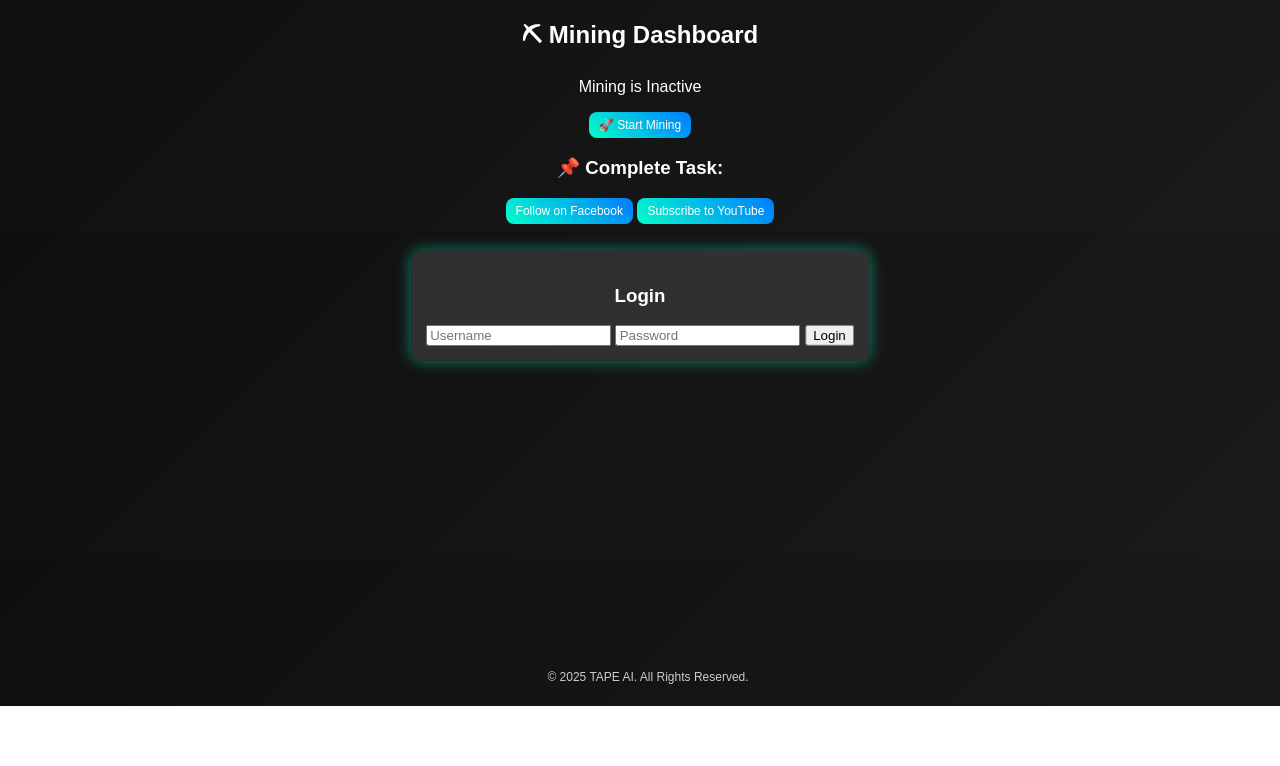
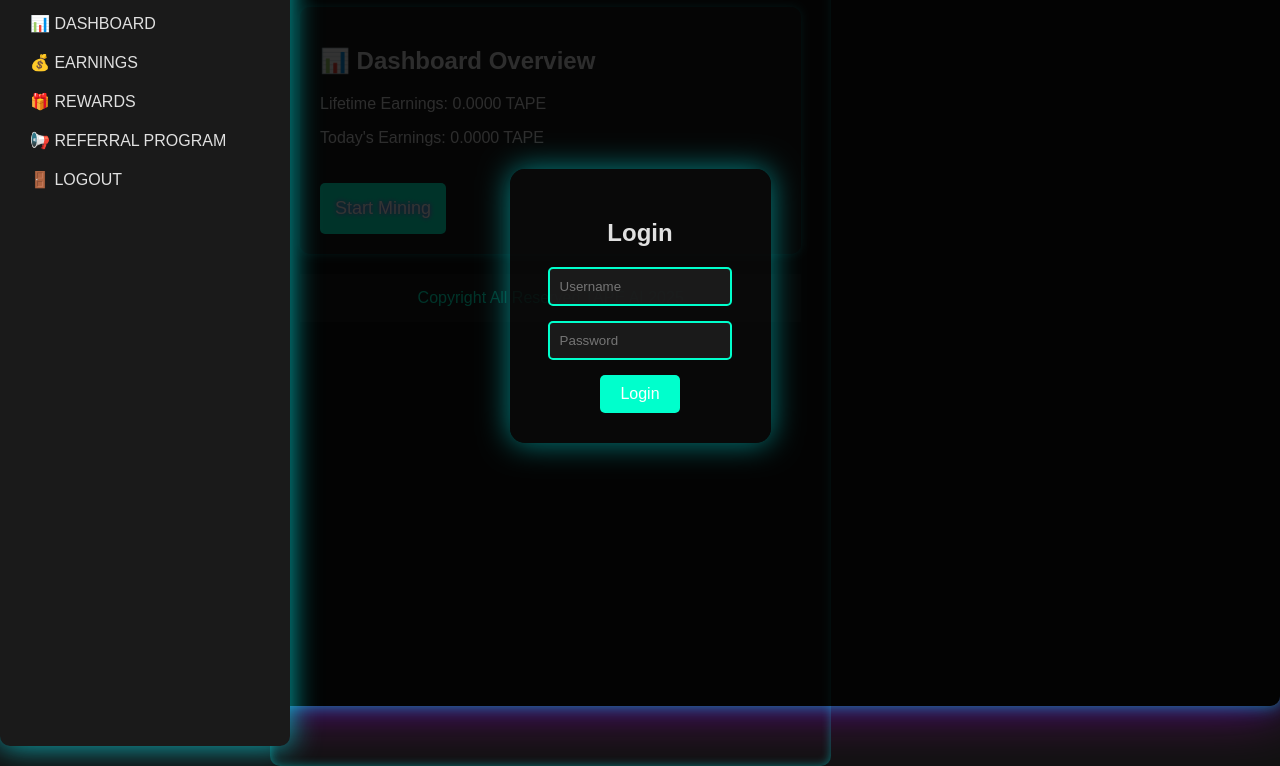
Before and after one commit to swampodsarkar321/tape-mining-system, a plain HTML site: page index.html in a window 1280 px wide. Shown: the part 94-860 px from the top of the page. Before the commit the page ends 800 px from the top, so only its background shows below. Drawn offline with nearby package versions, Linux system fonts and the light colour scheme.

Commit message:
Update index.html

```diff
--- a/index.html
+++ b/index.html
@@ -3,171 +3,339 @@
 <head>
     <meta charset="UTF-8">
     <meta name="viewport" content="width=device-width, initial-scale=1.0">
-    <title>TAPE Mining System</title>
+    <title>TAPE Mining Dashboard</title>
+    <script src="https://cdn.jsdelivr.net/npm/chart.js"></script> <!-- Include Chart.js -->
     <style>
+        /* Base Styling */
         body {
-            background: linear-gradient(135deg, #0f0f0f, #1a1a1a);
-            color: white;
-            text-align: center;
-            font-family: Arial, sans-serif;
+            font-family: 'Arial', sans-serif;
+            background: #121212;
+            margin: 0;
+            padding: 0;
+            display: flex;
+            position: relative;
+            color: #e0e0e0;
         }
 
-        h1 {
-            font-size: 1.6rem;
-            text-shadow: 0 0 10px #00ffcc;
-        }
-
-        .wallet-container {
-            position: absolute;
-            top: 10px;
-            left: 10px;
-            background: rgba(51, 51, 51, 0.8);
-            padding: 8px 12px;
-            border-radius: 8px;
-            box-shadow: 0 0 10px rgba(0, 255, 204, 0.5);
-            font-size: 14px;
-        }
-
-        .connect-wallet, .withdraw, .task-button, .invite-button {
-            font-size: 12px;
-            padding: 6px 10px;
-            background: linear-gradient(45deg, #00ffcc, #007bff);
-            color: white;
-            border: none;
-            border-radius: 8px;
-            cursor: pointer;
-            transition: transform 0.3s, box-shadow 0.3s;
-        }
-
-        .connect-wallet:hover, .withdraw:hover, .task-button:hover, .invite-button:hover {
-            transform: scale(1.1);
-            box-shadow: 0 0 15px rgba(0, 255, 204, 0.7);
+        /* 3D Cyberpunk Neon Effect */
+        .login-popup, .sidebar, .main-content {
+            box-shadow: 0 0 15px rgba(0, 255, 255, 0.5), 0 0 30px rgba(0, 0, 255, 0.3), 0 0 60px rgba(255, 0, 255, 0.4);
+            border-radius: 10px;
         }
 
         .login-popup {
+            position: fixed;
+            top: 0;
+            left: 0;
+            width: 100%;
+            height: 100%;
+            background: rgba(0, 0, 0, 0.8);
+            display: flex;
+            justify-content: center;
+            align-items: center;
+        }
+
+        .login-box {
+            background: rgba(10, 10, 10, 0.8);
+            padding: 30px;
+            border-radius: 15px;
+            text-align: center;
+            box-shadow: 0 0 30px rgba(0, 255, 255, 0.5);
+        }
+
+        .login-box input {
             display: block;
+            margin: 15px auto;
+            padding: 10px;
+            width: 80%;
+            background: rgba(30, 30, 30, 0.8);
+            color: #fff;
+            border: 2px solid #00ffcc;
+            border-radius: 5px;
+            transition: all 0.3s;
+        }
+
+        .login-box input:focus {
+            outline: none;
+            border: 2px solid #ff00ff;
+        }
+
+        .login-box button {
+            background: #00ffcc;
+            border: none;
+            color: white;
+            padding: 10px 20px;
+            border-radius: 5px;
+            font-size: 16px;
+            cursor: pointer;
+            transition: 0.3s;
+        }
+
+        .login-box button:hover {
+            background: #ff00ff;
+        }
+
+        /* Sidebar Styling */
+        .sidebar {
+            width: 250px;
+            background: #1a1a1a;
+            height: 100vh;
+            padding: 20px;
             position: fixed;
-            top: 50%;
-            left: 50%;
-            transform: translate(-50%, -50%);
-            background: rgba(51, 51, 51, 0.9);
+            top: 0;
+            left: 0;
+            box-shadow: 0 0 30px rgba(0, 255, 255, 0.7);
+        }
+
+        .sidebar h2 {
+            text-align: center;
+            color: #00ffcc;
+            margin-bottom: 30px;
+            font-size: 24px;
+            text-shadow: 0 0 10px #00ffcc, 0 0 20px #ff00ff;
+        }
+
+        .sidebar ul {
+            list-style: none;
+            padding: 0;
+        }
+
+        .sidebar ul li {
+            padding: 10px;
+            color: #e0e0e0;
+            cursor: pointer;
+            transition: 0.3s;
+            border-radius: 5px;
+            text-transform: uppercase;
+        }
+
+        .sidebar ul li:hover {
+            background: rgba(0, 255, 255, 0.3);
+            box-shadow: 0 0 10px rgba(0, 255, 255, 0.5);
+        }
+
+        /* Main Content Styling */
+        .main-content {
+            margin-left: 270px;
+            padding: 30px;
+            background: #121212;
+            min-height: 100vh;
+            box-shadow: inset 0 0 10px rgba(0, 255, 255, 0.4);
+        }
+
+        .top-bar {
+            display: flex;
+            justify-content: space-between;
+            background: rgba(30, 30, 30, 0.9);
             padding: 15px;
             border-radius: 10px;
-            box-shadow: 0 0 15px rgba(0, 255, 204, 0.5);
+            box-shadow: 0 0 10px rgba(0, 255, 255, 0.6);
+            color: #00ffcc;
+        }
+
+        .dashboard {
+            margin-top: 20px;
+            background: rgba(30, 30, 30, 0.8);
+            padding: 20px;
+            border-radius: 10px;
+            box-shadow: 0 0 10px rgba(0, 255, 255, 0.4);
         }
 
         .footer {
-            position: fixed;
-            bottom: 10px;
-            width: 100%;
             text-align: center;
-            font-size: 12px;
-            color: #ccc;
+            margin-top: 20px;
+            padding: 15px;
+            background: #1a1a1a;
+            color: #00ffcc;
+        }
+
+        .mine-button {
+            margin-top: 20px;
+            padding: 15px;
+            background: #00ffcc;
+            color: white;
+            border: none;
+            cursor: pointer;
+            border-radius: 5px;
+            font-size: 18px;
+            text-shadow: 0 0 5px #ff00ff, 0 0 10px #00ffcc;
+            transition: 0.3s;
+        }
+
+        .mine-button:hover {
+            background: #ff00ff;
+            text-shadow: 0 0 10px #ff00ff, 0 0 20px #ff00ff;
+        }
+
+        /* Styling for Earnings Graph */
+        #earningsGraph {
+            margin-top: 30px;
+            padding: 10px;
+            background: rgba(30, 30, 30, 0.8);
+            border-radius: 10px;
+            box-shadow: 0 0 10px rgba(0, 255, 255, 0.4);
         }
     </style>
 </head>
-<body>
-    <div class="wallet-container">
-        <span id="nickname">👤 Guest</span> | 🌟 Balance: <span id="balance">0.0000</span> TAPE
-        <button class="connect-wallet" onclick="connectWallet()">Connect</button>
-        <button class="withdraw" onclick="withdraw()">Withdraw</button>
-        <button class="withdraw" onclick="logout()">Logout</button>
+<body onload="showLoginPopup()">
+    <div class="login-popup" id="loginPopup">
+        <div class="login-box">
+            <h2>Login</h2>
+            <input type="text" placeholder="Username" id="username">
+            <input type="password" placeholder="Password" id="password">
+            <button onclick="closeLoginPopup()">Login</button>
+        </div>
     </div>
-
-    <h1>🔥 TAPE Mining System 🔥</h1>
-    <p>Mine 0.0001 TAPE every 5 seconds! ⛏</p>
-    <h2>⛏ Mining Dashboard</h2>
-    <p id="mining-status">Mining is Inactive</p>
-    <button class="task-button" id="mining-button" onclick="toggleMining()">🚀 Start Mining</button>
-
-    <h3>📌 Complete Task:</h3>
-    <button class="task-button" onclick="window.open('https://www.facebook.com/swampodsarkar', '_blank')">Follow on Facebook</button>
-
-    <button class="task-button" onclick="window.open('https://www.youtube.com/channel/UCxw8Xh8eG-EqZRmjlHbGeTQ', '_blank')">Subscribe to YouTube</button>
-
-    <div class="login-popup" id="loginPopup">
-        <h3>Login</h3>
-        <input type="text" id="username" placeholder="Username">
-        <input type="password" id="password" placeholder="Password">
-        <button onclick="login()">Login</button>
+    <div class="sidebar">
+        <h2>TAPE AI</h2>
+        <ul>
+            <li onclick="showSection('dashboard')">📊 Dashboard</li>
+            <li onclick="showSection('earnings')">💰 Earnings</li>
+            <li onclick="showSection('rewards')">🎁 Rewards</li>
+            <li onclick="showSection('referral')">📢 Referral Program</li>
+            <li onclick="logout()">🚪 Logout</li>
+        </ul>
     </div>
-
-    <div class="footer">
-        <p>© 2025 TAPE AI. All Rights Reserved.</p>
+    <div class="main-content">
+        <div class="top-bar">
+            <div>👤 <span id="userName">Swampod</span> | 🌟 Mining Balance: <span id="balance">0.0000</span> TAPE</div>
+            <button onclick="copyReferral()">Copy Referral Link</button>
+        </div>
+        <div class="dashboard" id="dashboard">
+            <h2>📊 Dashboard Overview</h2>
+            <p>Lifetime Earnings: 0.0000 TAPE</p>
+            <p>Today's Earnings: 0.0000 TAPE</p>
+            <button class="mine-button" onclick="startMining()">Start Mining</button>
+        </div>
+        <div class="dashboard" id="earnings" style="display:none;">
+            <h2>💰 Earnings Overview</h2>
+            <p>Lifetime Earnings: 0.0000 TAPE</p>
+            <p>Today's Earnings: 0.0000 TAPE</p>
+            <div id="earningsGraph">
+                <canvas id="earningsChart" width="400" height="200"></canvas>
+            </div>
+            <p>
+                <a href="#" onclick="showDetailedEarnings()">View Detailed Earnings</a>
+            </p>
+        </div>
+        <div class="dashboard" id="rewards" style="display:none;">
+            <h2>🎁 Rewards</h2>
+            <p>Day 1 Login Reward: <button onclick="claimReward(1)">Claim</button></p>
+            <p>Day 2 Login Reward: <button onclick="claimReward(2)">Claim</button></p>
+            <p>Day 3 Login Reward: <button onclick="claimReward(3)">Claim</button></p>
+            <p>Day 4 Login Reward: <button onclick="claimReward(4)">Claim</button></p>
+            <p>Day 5 Login Reward: <button onclick="claimReward(5)">Claim</button></p>
+            <p>Day 6 Login Reward: <button onclick="claimReward(6)">Claim</button></p>
+            <p>Day 7 Login Reward: <button onclick="claimReward(7)">Claim</button></p>
+        </div>
+        <div class="footer">
+            Copyright All Reserved TAPE AI 2025
+        </div>
     </div>
 
     <script>
-        let miningActive = false;
-        let username = localStorage.getItem("username");
-        let balance = username ? parseFloat(localStorage.getItem(username + "_balance")) || 0.0000 : 0.0000;
+        let miningBalance = 0; // Set initial balance to 0
+        let miningInterval;
+        let earningsData = []; // Array to hold hourly earnings data
 
-        if (!username) {
-            document.getElementById("loginPopup").style.display = "block";
-        } else {
-            document.getElementById("balance").innerText = balance.toFixed(4);
-            document.getElementById("nickname").innerText = "👤 " + username;
-            document.getElementById("loginPopup").style.display = "none";
+        function showLoginPopup() {
+            document.getElementById('loginPopup').style.display = 'flex';
         }
 
-        function login() {
-            let user = document.getElementById("username").value;
-            let pass = document.getElementById("password").value;
-            if (user && pass) {
-                localStorage.setItem("username", user);
-                localStorage.setItem(user + "_password", pass);
-                localStorage.setItem(user + "_balance", balance);
-                document.getElementById("balance").innerText = balance.toFixed(4);
-                document.getElementById("nickname").innerText = "👤 " + user;
-                document.getElementById("loginPopup").style.display = "none";
-            } else {
-                alert("Enter valid credentials");
+        function closeLoginPopup() {
+            // Reset balance to 0 after login
+            miningBalance = 0;
+            document.getElementById('balance').textContent = miningBalance.toFixed(4);
+            document.getElementById('loginPopup').style.display = 'none';
+            showSection('dashboard'); // Show dashboard after login
+        }
+
+        function showSection(section) {
+            let sections = document.querySelectorAll('.dashboard');
+            sections.forEach((sec) => {
+                sec.style.display = 'none';
+            });
+            document.getElementById(section).style.display = 'block';
+        }
+
+        function copyReferral() {
+            let referralLink = "https://example.com/referral";
+            navigator.clipboard.writeText(referralLink).then(() => {
+                alert('Referral link copied to clipboard!');
+            });
+        }
+
+        function startMining() {
+            // Simulate mining process and update balance
+            miningInterval = setInterval(() => {
+                miningBalance += 0.0001; // Increase balance by 0.0001 every second
+                document.getElementById('balance').textContent = miningBalance.toFixed(4);
+                logEarnings();
+            }, 1000); // Update every second
+        }
+
+        function logEarnings() {
+            let currentHour = new Date().getHours();
+            if (earningsData.length >= 24) {
+                earningsData.shift(); // Remove the oldest data if there are more than 24 hours of data
             }
+            earningsData.push({ hour: currentHour, earnings: miningBalance }); // Log current earnings data
+            updateEarningsChart();
+        }
+
+        function updateEarningsChart() {
+            let ctx = document.getElementById('earningsChart').getContext('2d');
+            let hours = [];
+            let earnings = [];
+            earningsData.forEach((data) => {
+                hours.push(data.hour);
+                earnings.push(data.earnings.toFixed(4));
+            });
+
+            new Chart(ctx, {
+                type: 'line',
+                data: {
+                    labels: hours,
+                    datasets: [{
+                        label: 'Earnings (TAPE)',
+                        data: earnings,
+                        borderColor: '#ff00ff',
+                        fill: false,
+                        borderWidth: 2
+                    }]
+                },
+                options: {
+                    responsive: true,
+                    scales: {
+                        x: {
+                            title: {
+                                display: true,
+                                text: 'Hour'
+                            }
+                        },
+                        y: {
+                            title: {
+                                display: true,
+                                text: 'Earnings (TAPE)'
+                            }
+                        }
+                    }
+                }
+            });
+        }
+
+        function showDetailedEarnings() {
+            alert('Detailed earnings coming soon!');
+        }
+
+        function claimReward(day) {
+            alert(`Claimed reward for Day ${day}!`);
         }
 
         function logout() {
-            localStorage.removeItem("username");
-            localStorage.removeItem(username + "_balance");
-            balance = 0.0000; // Reset balance when logging out
-            document.getElementById("balance").innerText = balance.toFixed(4); // Update balance on UI
-            document.getElementById("nickname").innerText = "👤 Guest"; // Reset nickname
-            document.getElementById("loginPopup").style.display = "block"; // Show login popup
-        }
-
-        function toggleMining() {
-            if (!username) {
-                alert("Please login first!");
-                return;
-            }
-
-            let status = document.getElementById("mining-status");
-            let button = document.getElementById("mining-button");
-            miningActive = !miningActive;
-
-            if (miningActive) {
-                status.innerText = "Mining is Active!";
-                button.innerText = "⏸ Stop Mining";
-                startMining();
-            } else {
-                status.innerText = "Mining is Inactive";
-                button.innerText = "🚀 Start Mining";
-            }
-        }
-
-        function startMining() {
-            if (miningActive) {
-                balance += 0.0001;
-                document.getElementById("balance").innerText = balance.toFixed(4);
-                localStorage.setItem(username + "_balance", balance.toFixed(4));
-                setTimeout(startMining, 5000);
-            }
-        }
-
-        function connectWallet() {
-            alert("Connecting to MetaMask / Trust Wallet...");
-        }
-
-        function withdraw() {
-            alert("Coming Soon!");
+            alert('Logging out...');
+            miningBalance = 0;
+            document.getElementById('balance').textContent = miningBalance.toFixed(4);
         }
     </script>
 </body>
```
